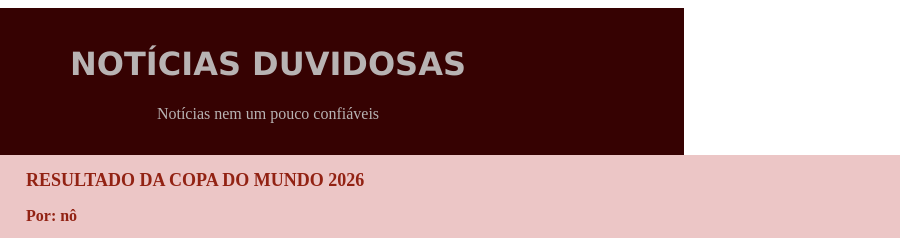
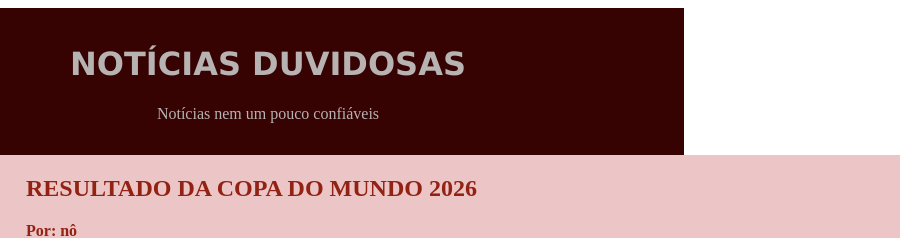
Before and after one commit to henriquestaruchkafurtado-bit/Trabalho-de-ED-DIGITAL, a plain HTML site: page index.html in a window 1280 px wide. Shown: the top 238 px of the page, 372-1280 px from the left. Drawn offline with Linux system fonts and the light colour scheme.

Commit message:
hjyhjygu

```diff
--- a/index.html
+++ b/index.html
@@ -42,9 +42,6 @@
 
             .artigo-autor {
                 font-weight: bold;
-            }
-            .exato {
-                font-size: large;
             }
             .tity
         </style>
```
